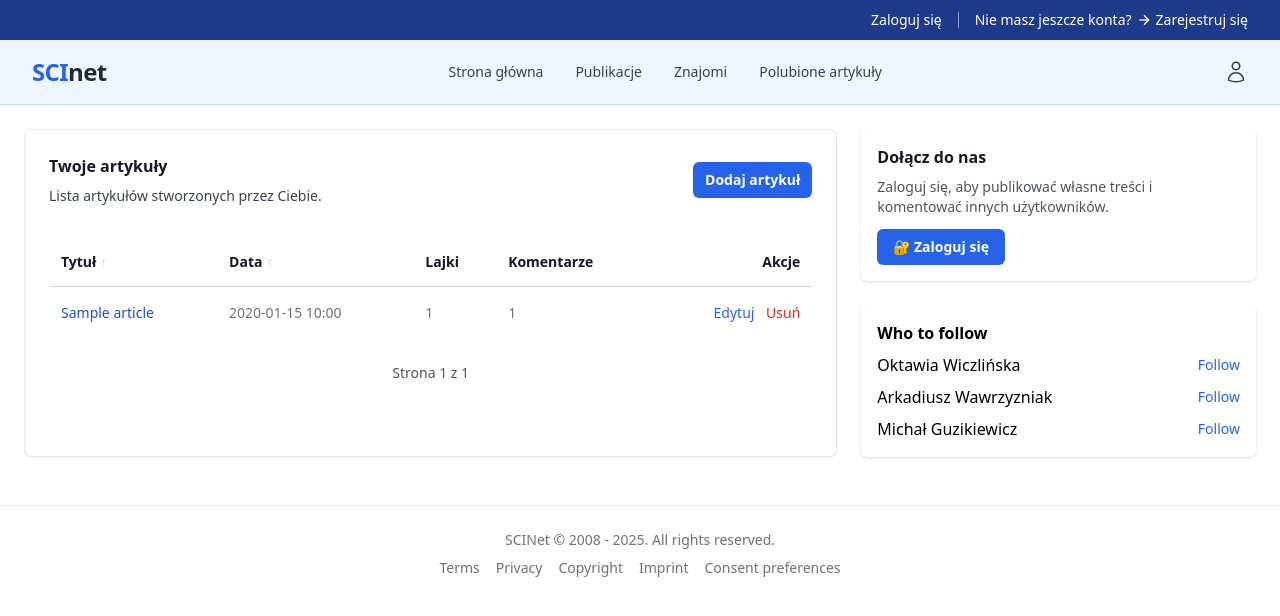
After one commit to FeelGoodEve/merito-2025, a Django app: template templates/my_articles.html in a window 1280 px wide. The commit adds this page. Shown: the top 616 px of the page. Run offline with Django 5.2, Linux system fonts and the light colour scheme; the template is opened without the code that fills it: most values are stand-ins (such as "Sample title", 1, 10 or a date in 2020); style sheets or scripts are compiled from the project's sources.

Commit message:
obsługa artykułów

```diff
--- a/templates/common/_sidebar.html
+++ b/templates/common/_sidebar.html
@@ -10,7 +10,9 @@
                 </a>
             </li>
             <li class="block rounded-md bg-gray-100 px-3 py-2 text-base font-medium text-gray-700">
+                <a href="{% url 'my_articles' %}">
                     Moje artykuły
+                </a>
             </li>
             <li class="block rounded-md bg-pink-100 px-3 py-2 text-base font-medium text-pink-700">
                 Polubione artykuły
--- /dev/null
+++ b/templates/my_articles.html
@@ -0,0 +1,128 @@
+
+{% extends 'basic_template.html' %}
+{% load static %}
+
+{% block content %}
+<div class="col-span-2 rounded-lg border border-gray-200 bg-white p-6 shadow-sm">
+    <div class="sm:flex sm:items-center">
+        <div class="sm:flex-auto">
+            <h1 class="text-base font-semibold text-gray-900">Twoje artykuły</h1>
+            <p class="mt-2 text-sm text-gray-700">Lista artykułów stworzonych przez Ciebie.</p>
+        </div>
+        <div class="mt-4 sm:mt-0 sm:ml-16 sm:flex-none">
+            <a href="{% url 'add_article' %}"
+               class="block rounded-md bg-blue-600 px-3 py-2 text-sm font-semibold text-white hover:bg-blue-500">
+                Dodaj artykuł
+            </a>
+        </div>
+    </div>
+
+    <div class="mt-8 flow-root">
+        <div class="-mx-4 -my-2 overflow-x-auto sm:-mx-6 lg:-mx-8">
+            <div class="inline-block min-w-full py-2 align-middle sm:px-6 lg:px-8">
+                <table class="min-w-full divide-y divide-gray-300">
+                    <thead>
+                    <tr>
+                        <!-- Tytuł -->
+                        <th class="py-3.5 px-3 text-left text-sm font-semibold text-gray-900">
+                            <a href="?sort=title&dir={% if sort == 'title' and dir == 'asc' %}desc{% else %}asc{% endif %}"
+                               class="inline-flex items-center gap-1 hover:underline">
+                                Tytuł
+                                {% if sort == 'title' %}
+                                    {% if dir == 'asc' %}
+                                        <span>↑</span>
+                                    {% else %}
+                                        <span>↓</span>
+                                    {% endif %}
+                                {% else %}
+                                    <span class="text-gray-300">↑</span>
+                                {% endif %}
+                            </a>
+                        </th>
+
+                        <!-- Data -->
+                        <th class="px-3 py-3.5 text-left text-sm font-semibold text-gray-900">
+                            <a href="?sort=created_at&dir={% if sort == 'created_at' and dir == 'asc' %}desc{% else %}asc{% endif %}"
+                               class="inline-flex items-center gap-1 hover:underline">
+                                Data
+                                {% if sort == 'created_at' %}
+                                    {% if dir == 'asc' %}
+                                        <span>↑</span>
+                                    {% else %}
+                                        <span>↓</span>
+                                    {% endif %}
+                                {% else %}
+                                    <span class="text-gray-300">↑</span>
+                                {% endif %}
+                            </a>
+                        </th>
+
+                        <!-- Pozostałe -->
+                        <th class="px-3 py-3.5 text-left text-sm font-semibold text-gray-900">Lajki</th>
+                        <th class="px-3 py-3.5 text-left text-sm font-semibold text-gray-900">Komentarze</th>
+                        <th class="py-3.5 px-3 text-right text-sm font-semibold text-gray-900">Akcje</th>
+                    </tr>
+                    </thead>
+                    <tbody class="divide-y divide-gray-200 bg-white">
+                    {% for article in page_obj %}
+                        <tr class="hover:bg-gray-100 cursor-pointer transition"
+                            onclick="window.location.href='{% url 'article' article.id %}'">
+                            <td class="px-3 py-4 text-sm font-medium text-blue-700 hover:underline">
+                                {{ article.title }}
+                            </td>
+                            <td class="px-3 py-4 text-sm text-gray-500">
+                                {{ article.created_at|date:"Y-m-d H:i" }}
+                            </td>
+                            <td class="px-3 py-4 text-sm text-gray-500">
+                                {{ article.like_count }}
+                            </td>
+                            <td class="px-3 py-4 text-sm text-gray-500">
+                                {{ article.comment_count }}
+                            </td>
+                            <td class="px-3 py-4 text-sm text-right text-gray-500 space-x-2">
+                                <a href="{% url 'edit_article' article.id %}" class="text-blue-600 hover:text-blue-800">
+                                    Edytuj
+                                </a>
+                                <a href="{% url 'delete_article' article.id %}" class="text-red-600 hover:text-red-800">
+                                    Usuń
+                                </a>
+                            </td>
+                        </tr>
+                    {% empty %}
+                        <tr>
+                            <td colspan="5" class="px-3 py-4 text-center text-gray-500">
+                                Brak artykułów.
+                            </td>
+                        </tr>
+                    {% endfor %}
+                    </tbody>
+                </table>
+
+                <!-- Paginacja -->
+                <div class="mt-6 flex justify-between items-center">
+                    {% if page_obj.has_previous %}
+                        <a href="?page={{ page_obj.previous_page_number }}&sort={{ sort }}&dir={{ dir }}"
+                           class="text-sm text-blue-600 hover:underline">Poprzednia</a>
+                    {% else %}
+                        <span></span>
+                    {% endif %}
+                    <span class="text-sm text-gray-600">
+                        Strona {{ page_obj.number }} z {{ page_obj.paginator.num_pages }}
+                    </span>
+                    {% if page_obj.has_next %}
+                        <a href="?page={{ page_obj.next_page_number }}&sort={{ sort }}&dir={{ dir }}"
+                           class="text-sm text-blue-600 hover:underline">Następna</a>
+                    {% else %}
+                        <span></span>
+                    {% endif %}
+                </div>
+
+            </div>
+        </div>
+    </div>
+</div>
+{% endblock %}
+
+{% block sidebar %}
+    {% include "common/_sidebar.html" %}
+{% endblock %}
--- a/templates/nav.html
+++ b/templates/nav.html
@@ -47,7 +47,7 @@
 
             <!-- Ikona profilu użytkownika -->
             <div class="hidden md:flex items-center">
-                <a href="#" class="text-gray-700 hover:text-blue-600">
+                <a href="{% url 'profile_detail' %}" class="text-gray-700 hover:text-blue-600">
                     <svg class="size-6" fill="none" viewBox="0 0 24 24" stroke-width="1.5" stroke="currentColor"
                          aria-hidden="true" data-slot="icon">
                         <path stroke-linecap="round" stroke-linejoin="round"
```
Also changed, not shown: project_app/urls.py (+11 -2 lines), templates/delete_article.html (added, +41 -0 lines), templates/edit_article.html (added, +81 -0 lines). Lines whose indentation alone changed are shown as unchanged.
